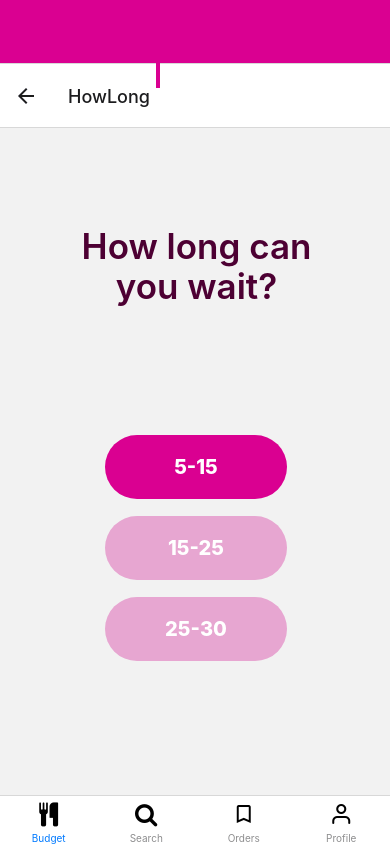
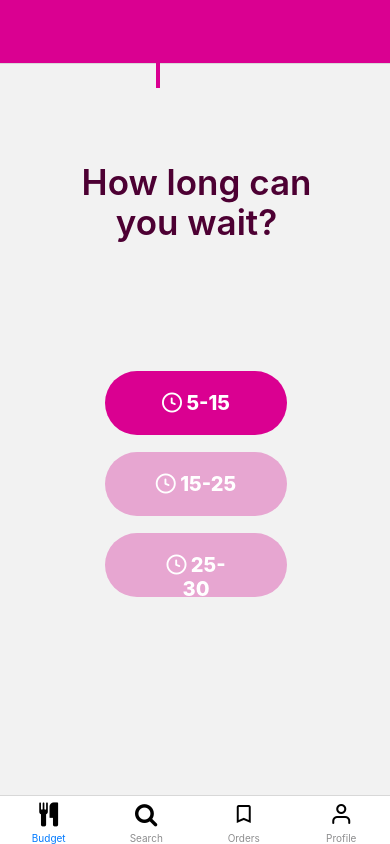
Before and after one commit to wisdomekpotu/savour-it, a React Native app: screen /HowLong in a window 390 px wide. Built offline with nearby package versions, Linux system fonts and the light colour scheme.

Commit message:
fix🛠: fixed wait time screen/ added icons

```diff
--- a/App.js
+++ b/App.js
@@ -52,7 +52,11 @@ function Otherscreens() {
           headerStyle: { backgroundColor: '#DA0091' },
         }}
       />
-      <Stack.Screen name='HowLong' component={HowLong} />
+      <Stack.Screen
+        name='HowLong'
+        component={HowLong}
+        options={{ headerShown: false }}
+      />
       <Stack.Screen
         name='HowHungry'
         component={HowHungry}
@@ -83,7 +87,11 @@ function Otherscreens() {
         component={Avoiding}
         options={{ headerShown: false }}
       />
-      <Stack.Screen name='Curating' component={Curating} />
+      <Stack.Screen
+        name='Curating'
+        component={Curating}
+        options={{ headerShown: false }}
+      />
       <Stack.Screen
         name='FancyHaving'
         component={FancyHaving}
--- a/screens/HowLong.js
+++ b/screens/HowLong.js
@@ -1,6 +1,6 @@
 import { Pressable, StyleSheet, Text, View } from 'react-native';
 import React from 'react';
-import Curating from './Curating';
+import { Octicons } from '@expo/vector-icons';
 
 export default function HowLong({ navigation }) {
   return (
@@ -12,7 +12,9 @@ export default function HowLong({ navigation }) {
           style={styles.first_press}
           onPress={() => navigation.navigate('Curating')}
         >
-          <Text style={styles.button_text}>5-15</Text>
+          <Text style={styles.button_text}>
+            <Octicons name='clock' size={20} color='white' /> 5-15
+          </Text>
         </Pressable>
       </View>
       <View style={styles.second_btn}>
@@ -20,7 +22,9 @@ export default function HowLong({ navigation }) {
           style={styles.button}
           onPress={() => navigation.navigate('Curating')}
         >
-          <Text style={styles.button_text}>15-25</Text>
+          <Text style={styles.button_text}>
+            <Octicons name='clock' size={20} color='white' /> 15-25
+          </Text>
         </Pressable>
       </View>
       <View style={styles.third_btn}>
@@ -28,7 +32,9 @@ export default function HowLong({ navigation }) {
           style={styles.button}
           onPress={() => navigation.navigate('Curating')}
         >
-          <Text style={styles.button_text}>25-30</Text>
+          <Text style={styles.button_text}>
+            <Octicons name='clock' size={20} color='white' /> 25-30
+          </Text>
         </Pressable>
       </View>
     </View>
```
